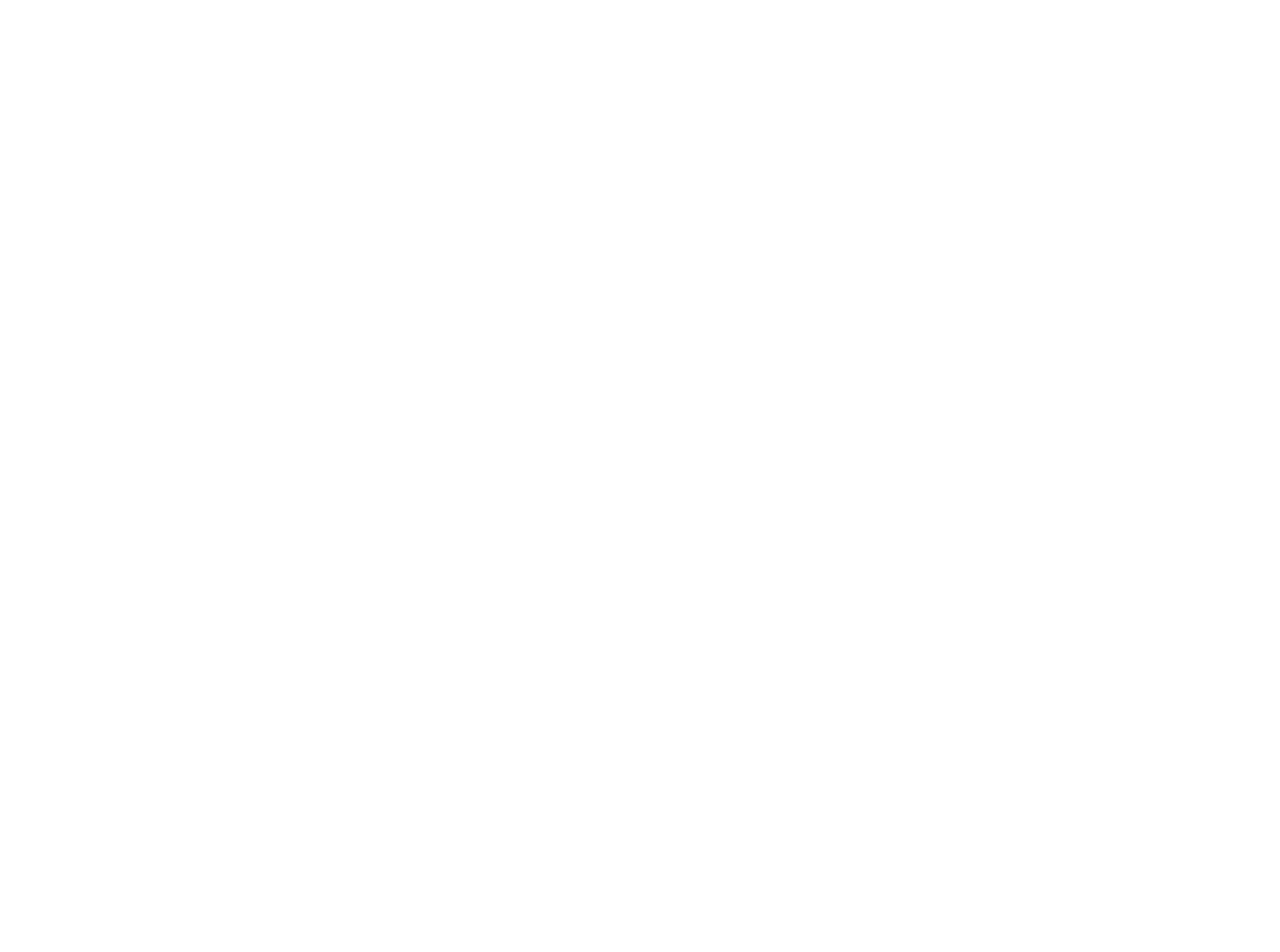
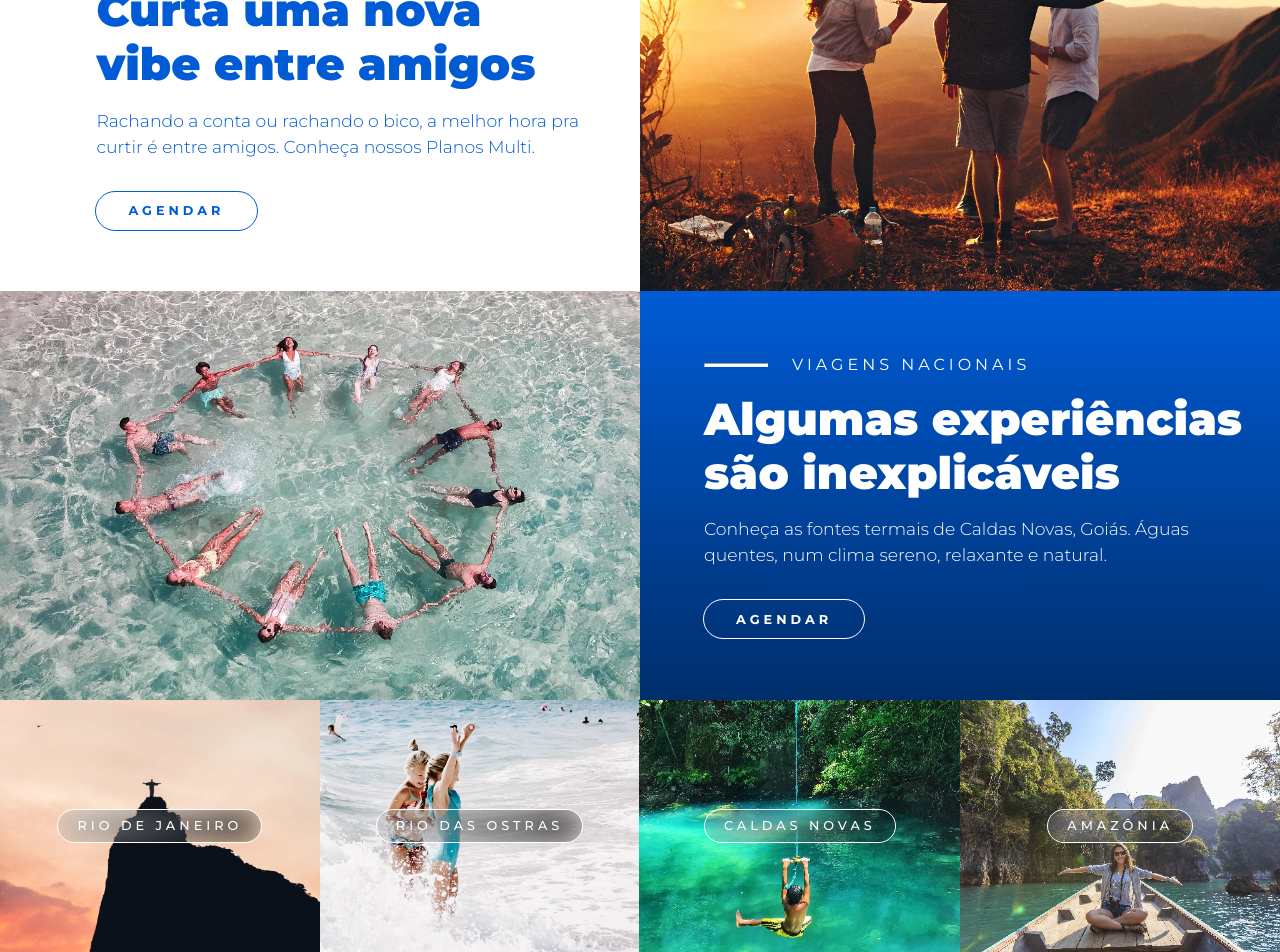
Before and after one commit to cosme7/Desafio_VnW, a React (Create React App) app: page / in a window 1280 px wide. Shown: the part 1239-2191 px from the top of the page. Before the commit the page ends 800 px from the top, so only its background shows below. Built offline with nearby package versions, Linux system fonts and the light colour scheme.

Commit message:
Main 50% Done

```diff
--- a/src/Components/Button/style.scss
+++ b/src/Components/Button/style.scss
@@ -2,7 +2,7 @@
     padding: .9em 2.5em;
     border-radius: 50px;
 
-    font-size: 1rem;
+    font-size: clamp(0.75rem, 1vw, 1.2rem);
     font-family: var(--ff-primary);
     font-weight: var(--fw-700);
 
--- /dev/null
+++ b/src/Components/Places/index.tsx
@@ -0,0 +1,12 @@
+import React from 'react'
+import { IPlacesProps } from './types'
+import './style.scss'
+
+export default function Places({name, title}: IPlacesProps) {
+  return (
+    <div className='places_box'>
+      <img src={name} alt={title} title={title} />
+      <p>{title}</p>
+    </div>
+  )
+}
--- /dev/null
+++ b/src/Components/Places/style.scss
@@ -0,0 +1,36 @@
+.places_box{
+    display: grid;
+    grid-template-columns: 1fr;
+    justify-items: center;
+    align-items: center;
+
+    img, p{
+        grid-area: 1 / 1;
+    }
+
+    p{
+        padding: .5em 1.5em;
+        border-radius: 50px;
+        font-size: clamp(0.75rem, 1vw, 1.2rem);
+        font-family: var(--ff-primary);
+        font-weight: var(--fw-500);
+        color: var(--clr-light-100);
+        border: 1px solid var(--bg-light);
+        letter-spacing: 4px;
+        text-transform: uppercase;
+        position: relative;
+        isolation: isolate;
+        overflow: hidden;
+    }
+
+    p::before{
+        content: '';
+        border-radius: 50px;
+        position: absolute;
+        z-index: -1;
+        inset: 0;
+        filter: blur(15px);
+        background: var(--bg-gradient-txt);
+        opacity: .8;
+    }
+}
--- /dev/null
+++ b/src/Components/Places/types.ts
@@ -0,0 +1,4 @@
+export interface IPlacesProps{
+    name: string;
+    title: string;
+}
--- /dev/null
+++ b/src/Components/Text/index.tsx
@@ -0,0 +1,17 @@
+import React from 'react'
+import { ITextProps } from './types'
+import './style.scss'
+
+export default function Text({title, sub, className}: ITextProps) {
+  return (
+    <div className={className}>
+        <div className='line'>
+            <hr />
+            <p className='line_txt'>Viagens Nacionais</p>
+        </div>
+        <h2>{title}</h2>
+        <p>{sub}</p>
+        <button className='btn_txt'>Agendar</button>
+    </div>
+  )
+}
--- /dev/null
+++ b/src/Components/Text/style.scss
@@ -0,0 +1,87 @@
+.box_txt{
+    padding-inline-start: 4rem;
+    display: flex;
+    flex-direction: column;
+    gap: 1rem;
+    background-color: var(--bg-transp);
+
+    h2{
+        max-width: 15ch;
+        line-height: 1.2;
+        font-size: clamp(2rem, 3.5vw, 4rem);
+        font-family: var(--ff-primary);
+        font-weight: var(--fw-900);
+        color: var(--clr-light-100);
+    }
+
+    p{
+        max-width: 45ch;
+        font-size: clamp(1rem, 1.35vw, 1.7rem);
+        font-family: var(--ff-primary);
+        font-weight: var(--fw-300);
+        color: var(--clr-light-100);
+    }
+
+    .btn_txt{
+        margin: 1rem auto 0 0;
+        background-color: var(--bg-transp);
+        color: var(--clr-light-100);
+        outline: 1px solid var(--bg-light);
+    }
+
+    .line{
+        display: flex;
+        align-items: center;
+        flex-direction: row;
+        gap: 1.5rem;
+
+        hr{
+            width: 4rem;
+            height: 4px;
+            background-color: var(--bg-light);
+        }
+
+        .line_txt{
+            font-size: clamp(1rem, 1.2vw, 1.5rem);
+            font-family: var(--ff-primary);
+            font-weight: var(--fw-400);
+            color: var(--clr-light-100);
+            text-transform: uppercase;
+            letter-spacing: 4px;
+        }
+    }
+}
+
+.box_h2{
+    h2{
+        max-width: 20ch;
+    }
+}
+
+.inverted{
+    order: -1;
+    justify-self: center;
+
+    h2{
+        color: var(--clr-blue);
+    }
+
+    p{
+        color: var(--clr-blue);
+    }
+
+    .btn_txt{
+        color: var(--clr-blue);
+        outline: 1px solid var(--bg-blue);
+    }
+
+    .line{
+        hr{
+            background-color: var(--bg-blue);
+        }
+
+        .line_txt{
+            color: var(--clr-blue);
+        }
+    }
+}
--- /dev/null
+++ b/src/Components/Text/types.ts
@@ -0,0 +1,5 @@
+export interface ITextProps{
+    title: string;
+    sub: string;
+    className?: string;
+}
--- a/src/Global/style.scss
+++ b/src/Global/style.scss
@@ -12,6 +12,7 @@
     // Font-Family
     --ff-primary: 'Montserrat', sans-serif;
     // Font-Weight
+    --fw-900: 900;
     --fw-700: 700;
     --fw-500: 500;
     --fw-400: 400;
@@ -20,7 +21,8 @@
     --bg-light: #FFFFFF;
     --bg-blue: #005BD5;
     --bg-transp: transparent;
-    --bg-gradient: linear-gradient(to bottom, #005BD5, #002E6B);
+    --bg-gradient: transparent linear-gradient(180deg, #005BD5 0%, #002E6B 100%) 0% 0% no-repeat padding-box;
+    --bg-gradient-txt: linear-gradient(to right, #AFB3B8, black);
     // Font-Color
     --clr-light-500: #8B8B8B;
     --clr-light-100: #FFFFFF;
--- a/src/Pages/Main/index.tsx
+++ b/src/Pages/Main/index.tsx
@@ -1,6 +1,15 @@
 import React from 'react'
 import Input from '../../Components/Input'
 import Button from '../../Components/Button'
+import Text from '../../Components/Text'
+import Clima from '../../Assets/main_01.png'
+import Amigos from '../../Assets/main_02.png'
+import Exp from '../../Assets/main_03.png'
+import Places from '../../Components/Places'
+import Rio from '../../Assets/main_04-1.png'
+import Ostras from '../../Assets/main_04-2.png'
+import Caldas from '../../Assets/main_04-3.png'
+import Amazon from '../../Assets/main_04-4.png'
 import './style.scss'
 
 export default function Main() {
@@ -14,6 +23,41 @@
             <Button title='Buscar' />
           </div>
         </section>
+
+        <section className='viagens--primary'>
+          <img src={Clima} alt="Bebendo ao Pôr do Sol" />
+          <Text
+            className='box_txt'
+            title='O clima perfeito, no lugar perfeito'
+            sub='Planeje sua viagem com a sua paquera, compartilhar momentos preciosos juntos não tem preço.'
+          />
+        </section>
+
+        <section className='viagens--inverted'>
+          <img src={Amigos} alt="Amigos ao Pôr do Sol" />
+          <Text
+            className='box_txt inverted'
+            title='Curta uma nova vibe entre amigos'
+            sub='Rachando a conta ou rachando o bico, a melhor hora pra curtir é entre amigos. Conheça nossos Planos Multi.'
+          />
+        </section>
+
+        <section className='viagens--primary'>
+          <img src={Exp} alt="Dando às mãos na água" />
+          <Text
+            className='box_txt box_h2'
+            title='Algumas experiências são inexplicáveis'
+            sub='Conheça as fontes termais de Caldas Novas, Goiás. Águas quentes, num clima sereno, relaxante e natural.'
+          />
+        </section>
+
+        <section className="place--container">
+          <Places name={Rio} title='Rio de Janeiro'/>
+          <Places name={Ostras} title='Rio das Ostras'/>
+          <Places name={Caldas} title='Caldas Novas'/>
+          <Places name={Amazon} title='Amazônia'/>
+        </section>
+
       </main>
     </>
   )
--- a/src/Pages/Main/style.scss
+++ b/src/Pages/Main/style.scss
@@ -25,3 +25,29 @@
         }
     }
 }
+
+.viagens--primary{
+    display: grid;
+    grid-template-columns: repeat(2, 1fr);
+    align-items: center;
+    background: var(--bg-gradient);
+
+    img{
+        width: 100%;
+    }
+}
+
+.viagens--inverted{
+    display: grid;
+    grid-template-columns: repeat(2, 1fr);
+    align-items: center;
+    background: var(--bg-light);
+
+    img{
+        width: 100%;
+    }
+}
+
+.place--container{
+    display: flex;
+}
```
